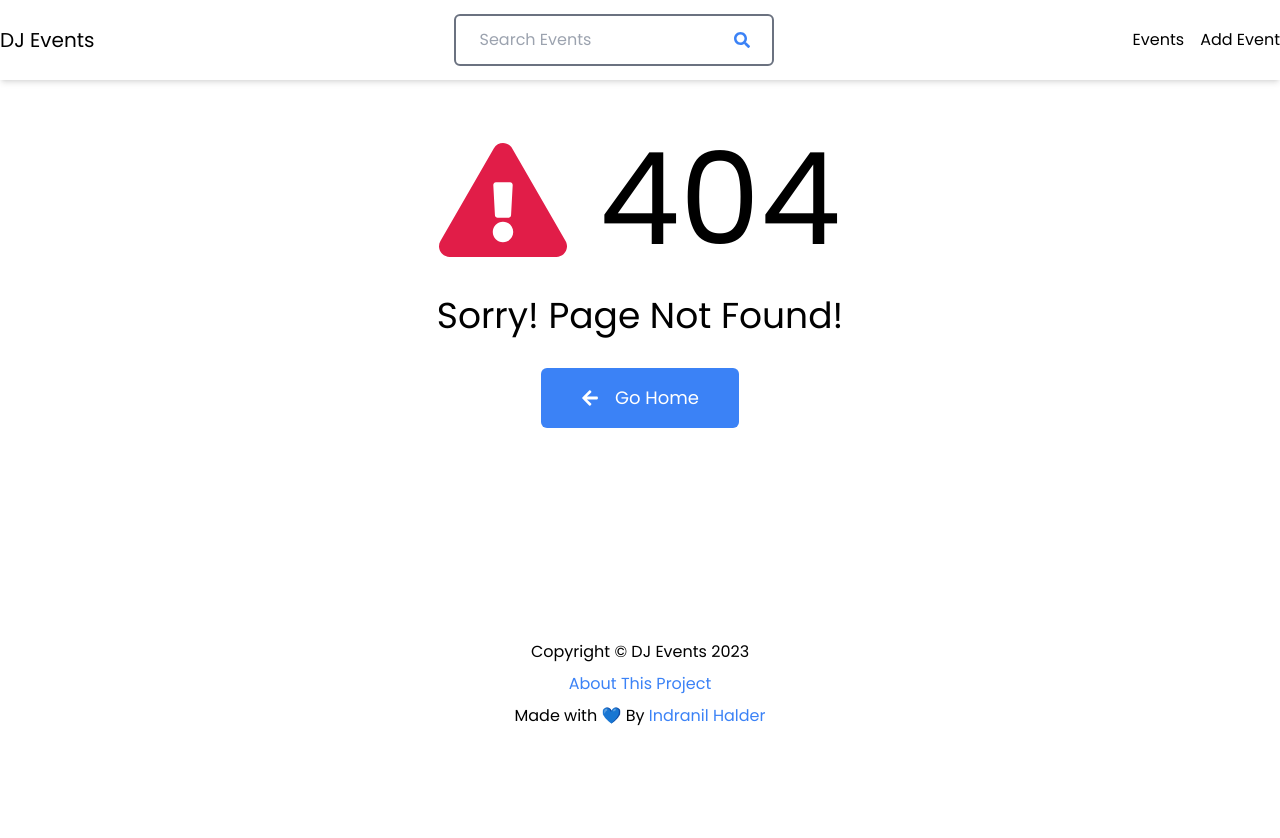
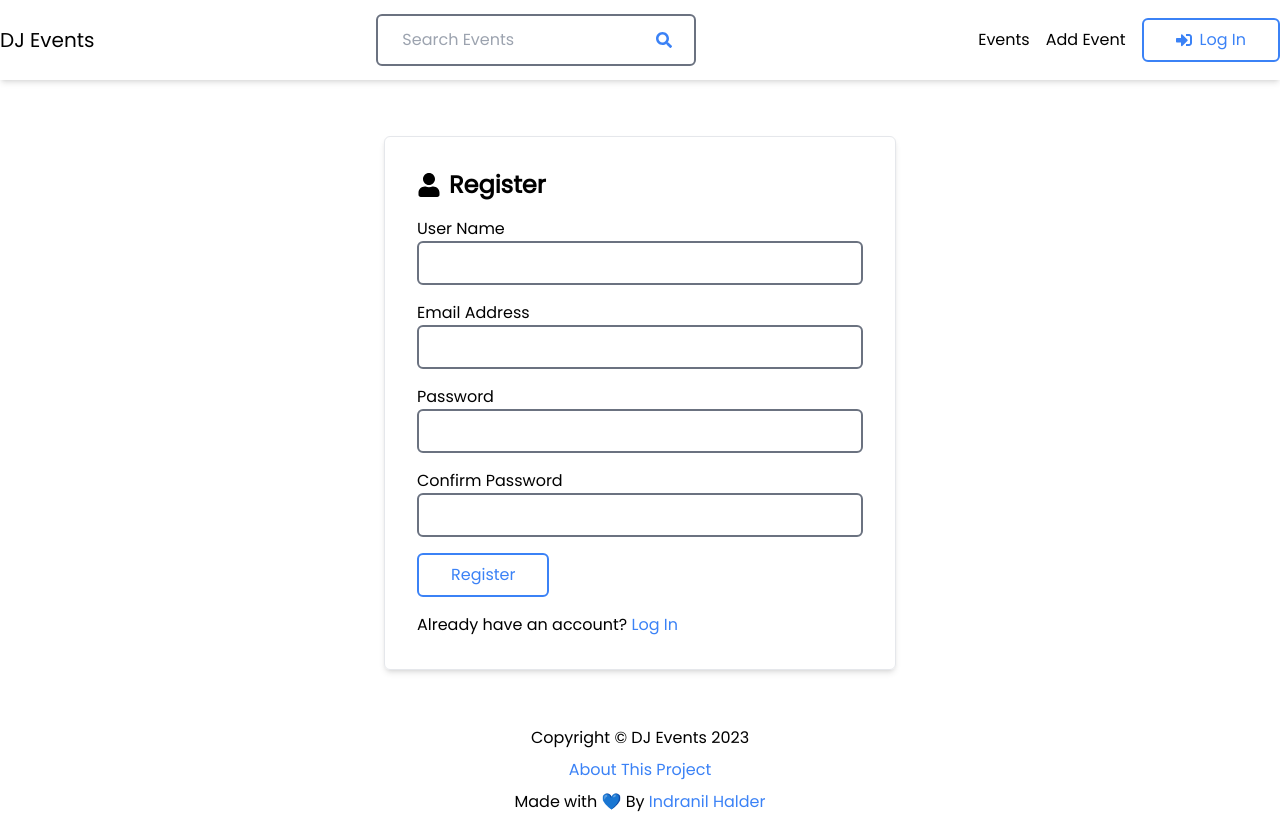
Before and after one commit to indranildeveloper/dj-events-frontend, a Next.js app: page /account/register in a window 1280 px wide. Before the commit this address had no page. Before the commit the page ends 800 px from the top, so only its background shows below. Built offline with nearby package versions, Linux system fonts and the light colour scheme.

Commit message:
Login and Register Page

```diff
--- a/components/Header.js
+++ b/components/Header.js
@@ -1,4 +1,5 @@
 import Link from "next/link";
+import { FaSignInAlt, FaSignOutAlt } from "react-icons/fa";
 import Search from "./Search";
 
 const Header = () => {
@@ -31,6 +32,14 @@ const Header = () => {
                 Add Event
               </Link>
             </li>
+            <li>
+              <Link
+                href="/account/login"
+                className="flex items-center gap-2 border-2 border-blue-500 text-blue-500 px-8 py-2 rounded-md transition-all hover:text-white hover:bg-blue-500"
+              >
+                <FaSignInAlt /> Log In
+              </Link>
+            </li>
           </ul>
         </nav>
       </div>
--- /dev/null
+++ b/pages/account/login.js
@@ -0,0 +1,63 @@
+import { useState, useEffect, useContext } from "react";
+import Link from "next/link";
+import { FaUser } from "react-icons/fa";
+import { ToastContainer, toast } from "react-toastify";
+import "react-toastify/dist/ReactToastify.css";
+import Layout from "@/components/Layout";
+
+const LoginPage = () => {
+  const [email, setEmail] = useState("");
+  const [password, setPassword] = useState("");
+
+  const handleSubmit = (e) => {
+    e.preventDefault();
+    console.log(e);
+  };
+
+  return (
+    <Layout title="User Log In">
+      <div className="border rounded-md shadow-md p-8 mx-auto w-full md:w-[40vw] ">
+        <h1 className="flex items-center gap-2 text-2xl font-bold">
+          <FaUser /> Log In
+        </h1>
+        <ToastContainer />
+        <form onSubmit={(e) => handleSubmit(e)}>
+          <div className="flex flex-col my-4">
+            <label htmlFor="email">Email Address</label>
+            <input
+              className="border-2 border-gray-500 p-2 rounded-md outline-none transition-all duration-300 focus:border-blue-500"
+              type="email"
+              id="emil"
+              value={email}
+              onChange={(e) => setEmail(e.target.value)}
+            />
+          </div>
+          <div className="flex flex-col my-4">
+            <label htmlFor="password">Password</label>
+            <input
+              className="border-2 border-gray-500 p-2 rounded-md outline-none transition-all duration-300 focus:border-blue-500"
+              type="password"
+              id="password"
+              value={password}
+              onChange={(e) => setPassword(e.target.value)}
+            />
+          </div>
+          <button
+            className="px-8 py-2 rounded-md border-2 border-blue-500 text-blue-500 transition-all hover:bg-blue-500 hover:text-white"
+            type="submit"
+          >
+            Log In
+          </button>
+        </form>
+        <p className="mt-4">
+          Do not have an account?{" "}
+          <Link className="text-blue-500" href="/account/register">
+            Register
+          </Link>
+        </p>
+      </div>
+    </Layout>
+  );
+};
+
+export default LoginPage;
--- /dev/null
+++ b/pages/account/register.js
@@ -0,0 +1,91 @@
+import { useState, useEffect, useContext } from "react";
+import Link from "next/link";
+import { FaUser } from "react-icons/fa";
+import { ToastContainer, toast } from "react-toastify";
+import "react-toastify/dist/ReactToastify.css";
+import Layout from "@/components/Layout";
+
+const RegisterPage = () => {
+  const [username, setUsername] = useState("");
+  const [email, setEmail] = useState("");
+  const [password, setPassword] = useState("");
+  const [confirmPassword, setConfirmPassword] = useState("");
+
+  const handleSubmit = (e) => {
+    e.preventDefault();
+
+    if (password !== confirmPassword) {
+      toast.error("Passwords do not match!");
+      return;
+    }
+
+    console.log(username, email, password);
+  };
+
+  return (
+    <Layout title="User Registration">
+      <div className="border rounded-md shadow-md p-8 mx-auto w-full md:w-[40vw] mb-8">
+        <h1 className="flex items-center gap-2 text-2xl font-bold">
+          <FaUser /> Register
+        </h1>
+        <ToastContainer />
+        <form onSubmit={(e) => handleSubmit(e)}>
+          <div className="flex flex-col my-4">
+            <label htmlFor="username">User Name</label>
+            <input
+              className="border-2 border-gray-500 p-2 rounded-md outline-none transition-all duration-300 focus:border-blue-500"
+              type="text"
+              id="username"
+              value={username}
+              onChange={(e) => setUsername(e.target.value)}
+            />
+          </div>
+          <div className="flex flex-col my-4">
+            <label htmlFor="email">Email Address</label>
+            <input
+              className="border-2 border-gray-500 p-2 rounded-md outline-none transition-all duration-300 focus:border-blue-500"
+              type="email"
+              id="emil"
+              value={email}
+              onChange={(e) => setEmail(e.target.value)}
+            />
+          </div>
+          <div className="flex flex-col my-4">
+            <label htmlFor="password">Password</label>
+            <input
+              className="border-2 border-gray-500 p-2 rounded-md outline-none transition-all duration-300 focus:border-blue-500"
+              type="password"
+              id="password"
+              value={password}
+              onChange={(e) => setPassword(e.target.value)}
+            />
+          </div>
+          <div className="flex flex-col my-4">
+            <label htmlFor="confirmPassword">Confirm Password</label>
+            <input
+              className="border-2 border-gray-500 p-2 rounded-md outline-none transition-all duration-300 focus:border-blue-500"
+              type="password"
+              id="confirmPassword"
+              value={confirmPassword}
+              onChange={(e) => setConfirmPassword(e.target.value)}
+            />
+          </div>
+          <button
+            className="px-8 py-2 rounded-md border-2 border-blue-500 text-blue-500 transition-all hover:bg-blue-500 hover:text-white"
+            type="submit"
+          >
+            Register
+          </button>
+        </form>
+        <p className="mt-4">
+          Already have an account?{" "}
+          <Link className="text-blue-500" href="/account/login">
+            Log In
+          </Link>
+        </p>
+      </div>
+    </Layout>
+  );
+};
+
+export default RegisterPage;
```
